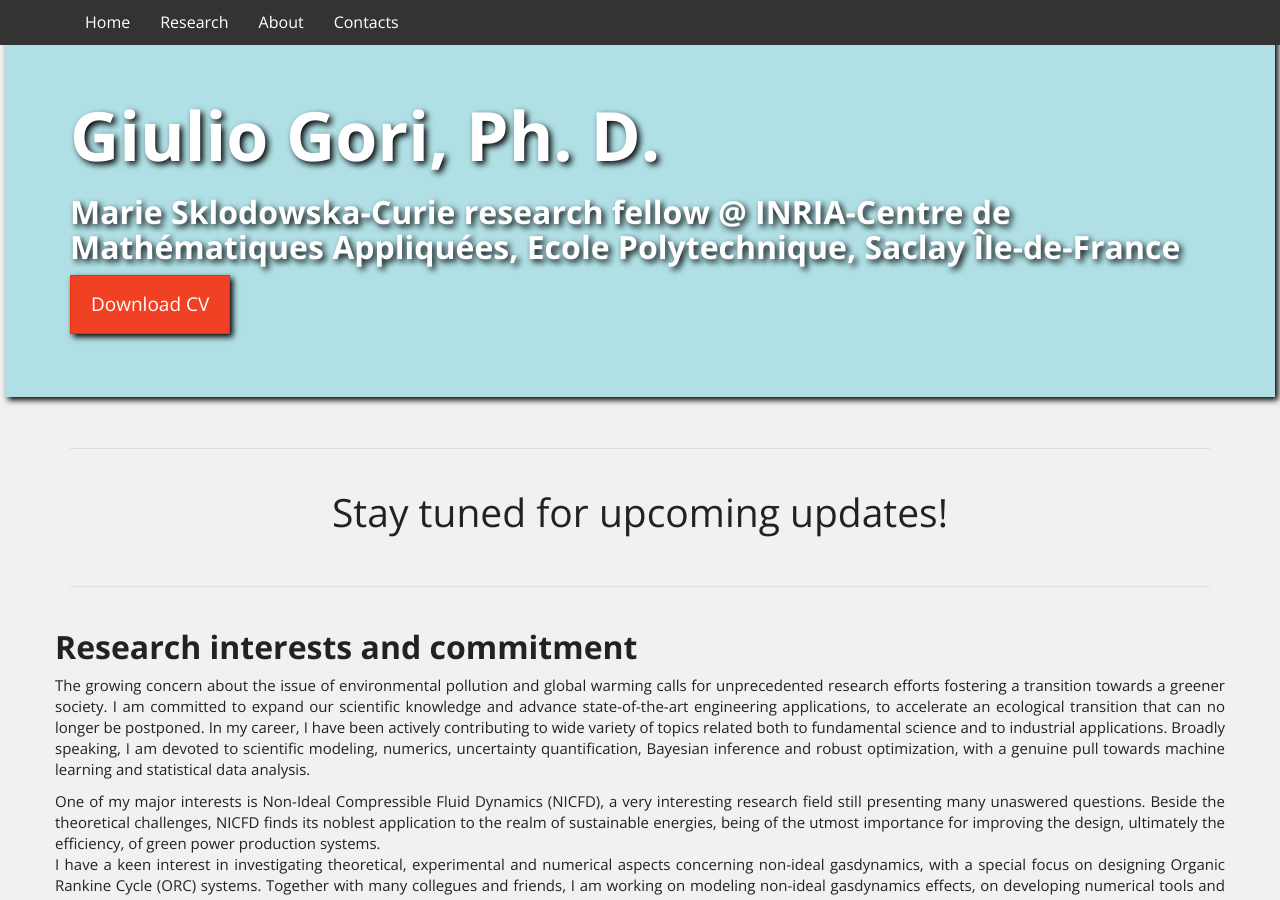
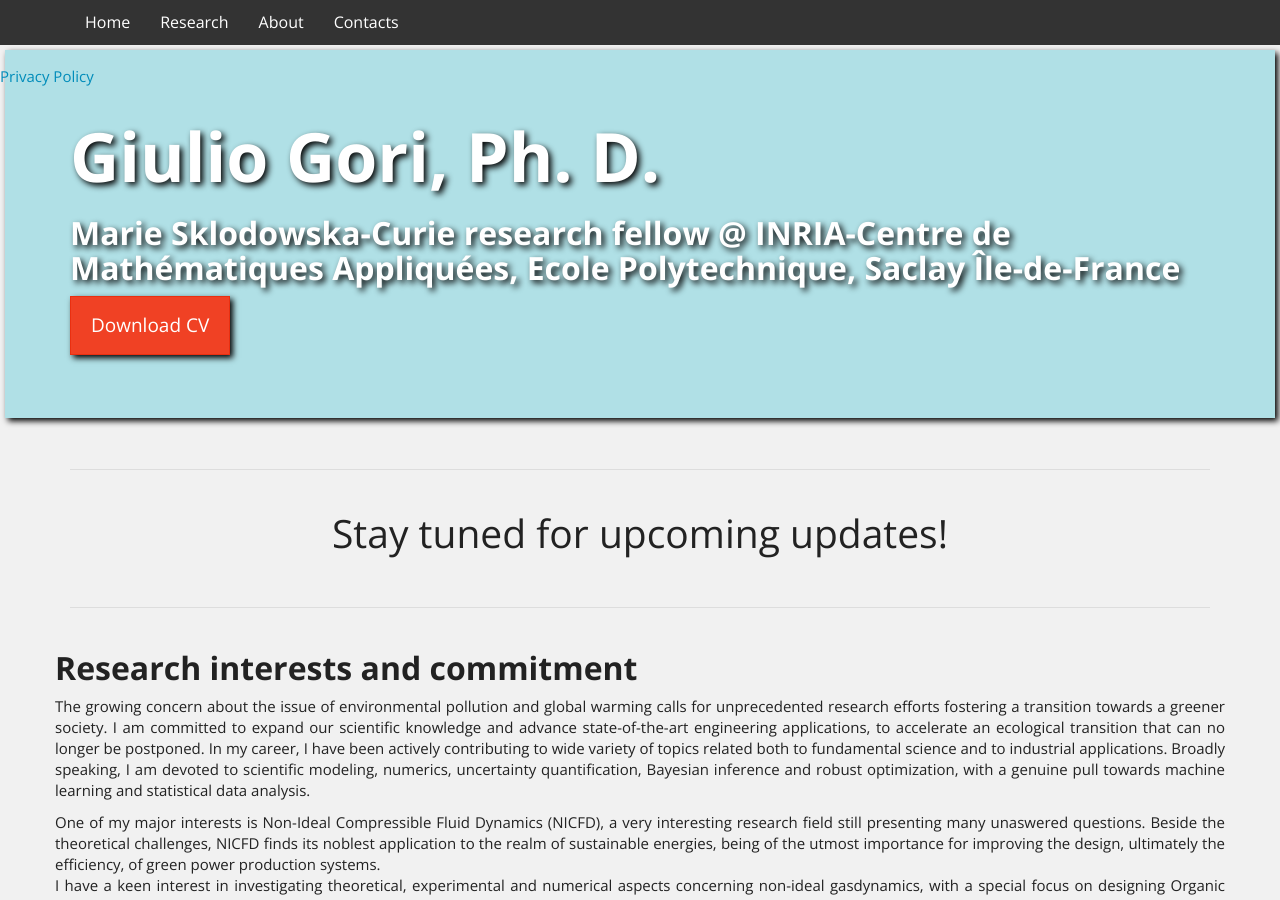
Before and after one commit to LaSerpe/LaSerpe.github.io, a Jekyll site: the page built from index.html, in a window 1280 px wide and 900 px high. Built offline with Jekyll 4.4.1, drawn with Linux system fonts in a browser that asks for light colours; nearby versions of some CDN libraries; library files that are not in the unit come from our copies.

Commit message:
gpdr policy

```diff
--- a/_layouts/default.html
+++ b/_layouts/default.html
@@ -5,6 +5,8 @@
 {% include head.html %}
 
 <body style="background-color: #f1f1f1;">
+
+<a href="https://www.iubenda.com/privacy-policy/82835901" class="iubenda-white iubenda-embed" title="Privacy Policy ">Privacy Policy</a><script type="text/javascript">(function (w,d) {var loader = function () {var s = d.createElement("script"), tag = d.getElementsByTagName("script")[0]; s.src="https://cdn.iubenda.com/iubenda.js"; tag.parentNode.insertBefore(s,tag);}; if(w.addEventListener){w.addEventListener("load", loader, false);}else if(w.attachEvent){w.attachEvent("onload", loader);}else{w.onload = loader;}})(window, document);</script>
 
     {% include topnav.html %}
 
```
